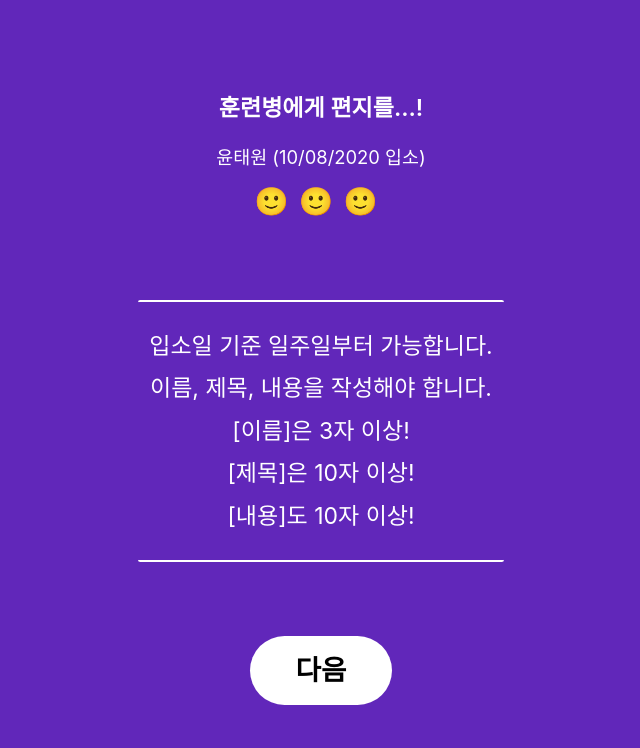
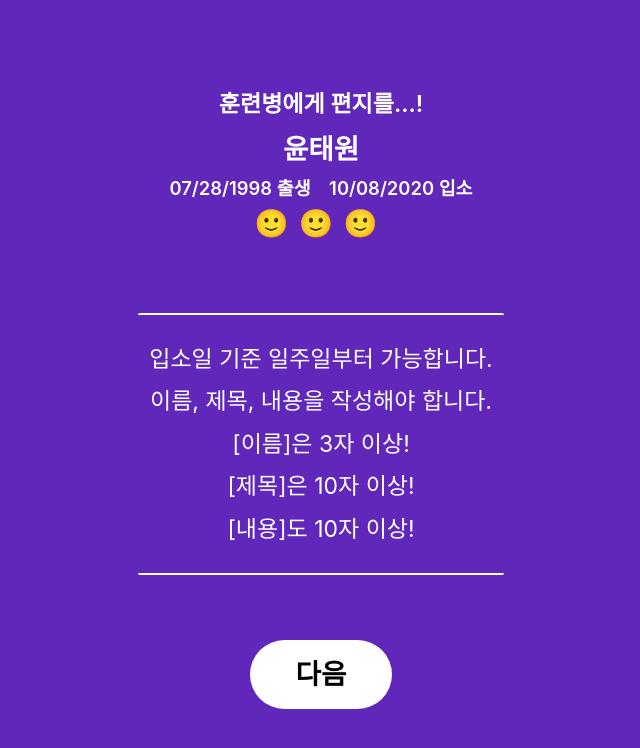
Before and after one commit to ytw0728/save_the_recruits, a Next.js app: page / in a window 1280 px wide. Shown: the top 748 px of the page, without its empty margins (319-959 px from the left). Built offline with nearby package versions, Linux system fonts and the light colour scheme.

Commit message:
[MODIFY] conditional visibility of birthday and enterdate

```diff
--- a/src/components/templates/Layout/MainLayout.tsx
+++ b/src/components/templates/Layout/MainLayout.tsx
@@ -1,5 +1,5 @@
 import { NextComponentType } from "next";
-import { useEffect, useState } from "react";
+import { useEffect, useRef, useState } from "react";
 import ContentsScreen from "src/components/organisms/ContentsScreen";
 import InfoScreen from "src/components/organisms/InfoScreen";
 import NameScreen from "src/components/organisms/NameScreen";
@@ -87,11 +87,22 @@ const Title = styled.div`
 const Description = styled.span`
     width: 100%;
     display: flex;
+    flex-wrap: wrap;
     margin-top: 1vh;
     justify-content: center;
     align-items: center;
     color: white;
     font-size: .8rem;
+    span {
+        :first-child {
+            font-size: 1.2rem;
+            margin-bottom: .5rem;
+        }
+        font-weight: 600;
+        display: block;
+        width: 100%;
+        text-align: center;
+    }
 `
 
 const MainLayout: NextComponentType = () => {
@@ -102,6 +113,8 @@ const MainLayout: NextComponentType = () => {
     const [content, setContent] = useLocalStorage('', 'content');
 
     const [loading, setLoading] = useState<boolean>(false);
+
+    const requestDate = useRef<Date>(new Date);
 
     useEffect(() => {
         if (Boolean(name) || Boolean(title) || Boolean(content)) {
@@ -130,31 +143,39 @@ const MainLayout: NextComponentType = () => {
     const onSubmit = () => {
         const xhr = new XMLHttpRequest();
         xhr.onreadystatechange = function() {
+            const minimumDate = new Date(requestDate.current);
+            minimumDate.setSeconds(minimumDate.getSeconds() + 3);
+
             if (xhr.readyState === xhr.DONE) {
                 if (xhr.status === 200 || xhr.status === 201) {
                     const content = JSON.parse(xhr.responseText) as {done: boolean};
-                    console.log(content);
-                    console.log(content);
                     if (content.done) {
+                        setTimeout(() => {
                             setLoading(false);
                             setName('');
                             setTitle('');
                             setContent('');
                             setStep(0);
                             alert('편지가 전송되었습니다.');
+                        }, new Date() < minimumDate ? 3000 : 0);
                     }
                 } else if (xhr.status === 400) {
+                    setTimeout(() => {
                         alert('올바른 요청이 아닙니다. 다시 시도해주세요.');
                         setLoading(false);
+                    }, new Date() < minimumDate ? 3000 : 0);
                 } else {
+                    setTimeout(() => {
                         alert('예상치 못한 오류입니다. 더캠프 사이트를 이용 부탁드립니다.');
                         setLoading(false);
+                    }, new Date() < minimumDate ? 3000 : 0);
                 }
             }
         }
         setLoading(true);
         xhr.open('POST', '/api/send');
         xhr.setRequestHeader('Content-Type', 'application/json');
+        requestDate.current = new Date();
         xhr.send(JSON.stringify({
             name: name,
             title: title,
@@ -165,7 +186,10 @@ const MainLayout: NextComponentType = () => {
         <Wrapper>
             <Viewport>
                 <Title>훈련병에게 편지를...!</Title>
-                <Description>윤태원 (10/08/2020 입소)</Description>
+                <Description>
+                    <span>윤태원</span>
+                    { step === 0 && <span>07/28/1998 출생 &nbsp;&nbsp; 10/08/2020 입소</span>}
+                </Description>
                 { step === 0 && <InfoScreen onNext={() => setStep(1)}/> }
                 { step === 1 && <NameScreen onPrev={() => setStep(0)} onNext={() => setStep(2)}/> }
                 {
```
Lines whose indentation alone changed are shown as unchanged.
